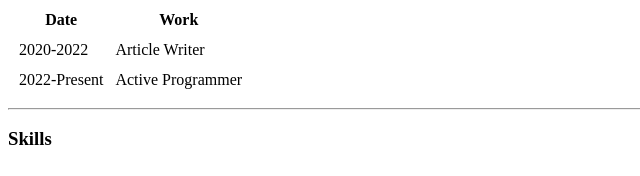
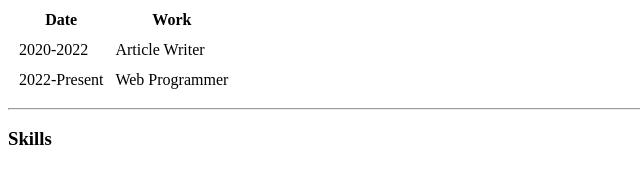
Before and after one commit to Jude-Oniti/cv, a plain HTML site: page index.html in a window 1280 px wide. Shown: the part 453-629 px from the top of the page, 0-640 px from the left. Drawn offline with Linux system fonts and the light colour scheme.

Commit message:
Update index.html
Changed Active programmer to Web programmer

```diff
--- a/index.html
+++ b/index.html
@@ -41,7 +41,7 @@
          </tr>
          <tr>
             <td>2022-Present</td>
-            <td>Active Programmer</td>
+            <td>Web Programmer</td>
          </tr>
        </tbody>
      </table>
```
